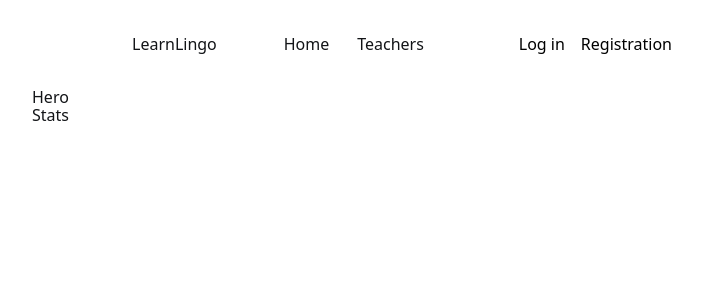
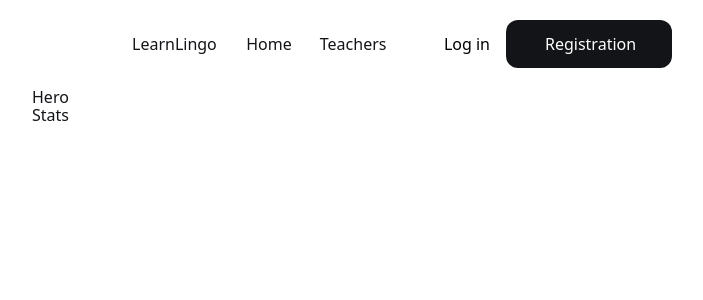
Before and after one commit to vitalii-cherukha/learn-lingo, a React (Vite) app: page / in a window 1280 px wide. Shown: the top 300 px of the page, without its empty margins (256-959 px from the left). Built offline with nearby package versions, Linux system fonts and the light colour scheme.

Commit message:
add style btn in header component

```diff
--- a/src/components/layout/Header/Header.module.css
+++ b/src/components/layout/Header/Header.module.css
@@ -47,3 +47,15 @@
   align-items: center;
   gap: 8px;
 }
+
+.actionBtnLoginIcon {
+}
+
+.actionBtnRegister {
+  color: #fff;
+  border-radius: 12px;
+  padding: 14px 39px;
+  width: 166px;
+  height: 48px;
+  background: #121417;
+}
```
